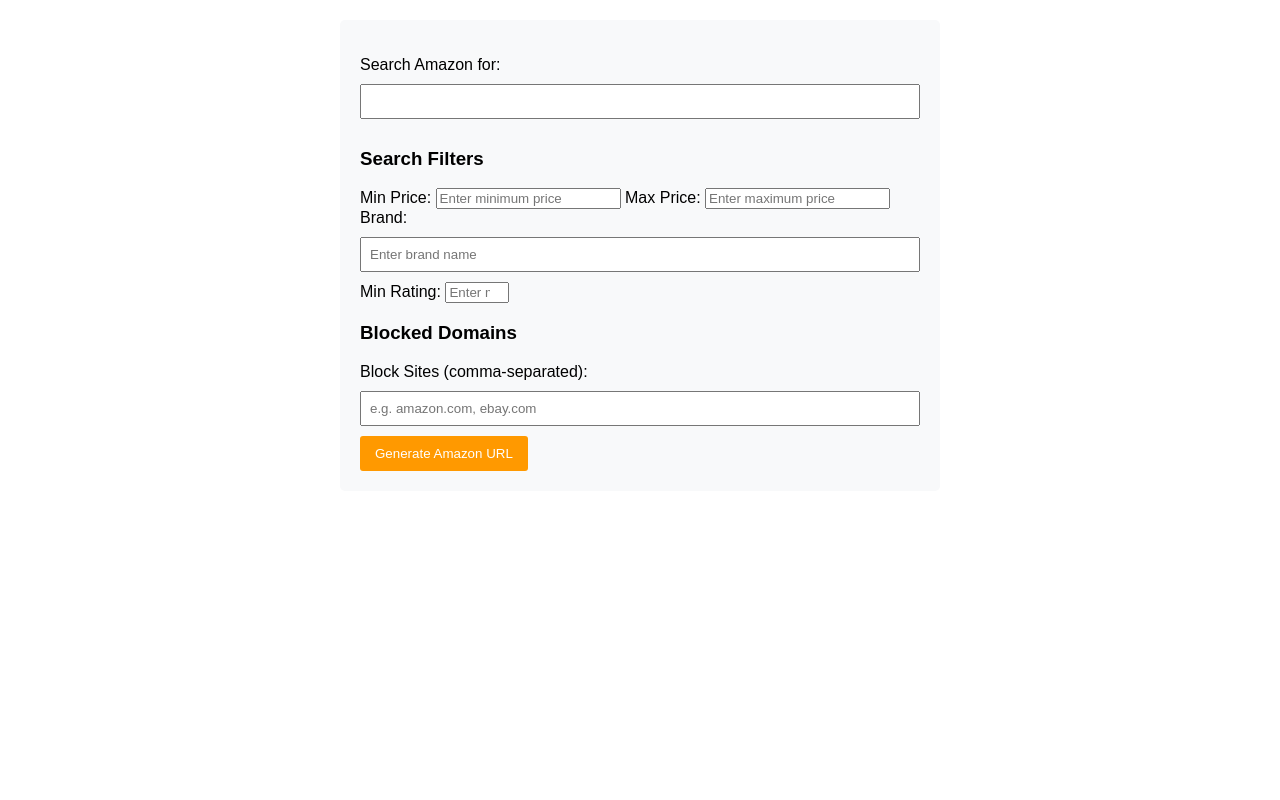
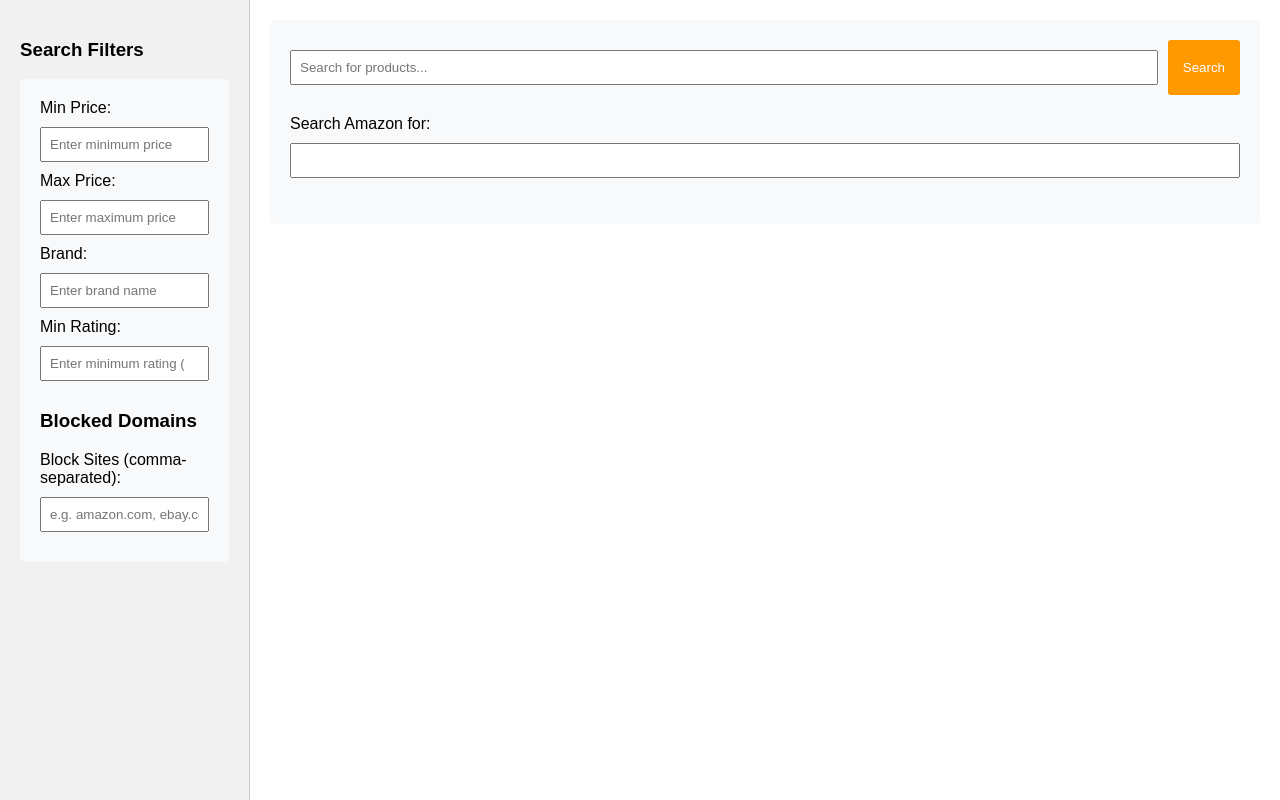
Before and after one commit to Wamba-OS/CS_3300_Project, a Django app: page /search/ in a window 1280 px wide. Run offline with Django 5.2, Linux system fonts and the light colour scheme.

Commit message:
Update get_search.html

```diff
--- a/amazon/templates/search_app/get_search.html
+++ b/amazon/templates/search_app/get_search.html
@@ -2,19 +2,40 @@
 <html>
 
 <head>
-    <title>Welcome to the Amazon search engine</title>
+    <title>Amazon Search Engine</title>
     <style>
+        * {
+            box-sizing: border-box;
+        }
+
         body {
             font-family: Arial, sans-serif;
-            max-width: 600px;
-            margin: 0 auto;
+            margin: 0;
+            padding: 0;
+            display: flex;
+            min-height: 100vh;
+        }
+
+        /* Sidebar styling */
+        .sidebar {
+            width: 250px;
+            background-color: #f1f1f1;
+            padding: 20px;
+            border-right: 1px solid #ccc;
+        }
+
+        /* Main content styling */
+        .main-content {
+            flex: 1;
             padding: 20px;
         }
+
         form {
             background-color: #f8f9fa;
             padding: 20px;
             border-radius: 5px;
         }
+
         button {
             background-color: #ff9900;
             color: white;
@@ -23,20 +44,31 @@
             border-radius: 3px;
             cursor: pointer;
         }
-        input[type="text"] {
+
+        input[type="text"], input[type="number"] {
             width: 100%;
             padding: 8px;
             margin: 10px 0;
-            box-sizing: border-box;
+        }
+
+        .search-bar {
+            display: flex;
+            gap: 10px;
+            margin-bottom: 20px;
+        }
+
+        .search-bar input[type="text"] {
+            flex: 1;
         }
     </style>
 </head>
 
 <body>
+    <div class="sidebar">
+        <h3>Search Filters</h3>
         <form method="post" action="{% url 'results' %}">
             {% csrf_token %}
-        {{ form.as_p }}
-        <h3>Search Filters</h3>
+
             <label for="id_min_price">Min Price:</label>
             <input type="number" name="min_price" id="id_min_price" step="0.01" placeholder="Enter minimum price">
 
@@ -52,9 +84,22 @@
             <h3>Blocked Domains</h3>
             <label for="id_blocked_domains">Block Sites (comma-separated):</label>
             <input type="text" name="blocked_domains" id="id_blocked_domains" placeholder="e.g. amazon.com, ebay.com">
+        </form>
+    </div>
 
-        <button type="submit">Generate Amazon URL</button>
+    <div class="main-content">
+        <form method="post" action="{% url 'results' %}">
+            {% csrf_token %}
+
+            <div class="search-bar">
+                <input type="text" name="query" placeholder="Search for products..." required>
+                <button type="submit">Search</button>
+            </div>
+
+            <!-- Django dynamic form rendering if needed -->
+            {{ form.as_p }}
         </form>
+    </div>
 </body>
 
 </html>
```
Lines whose indentation alone changed are shown as unchanged.
